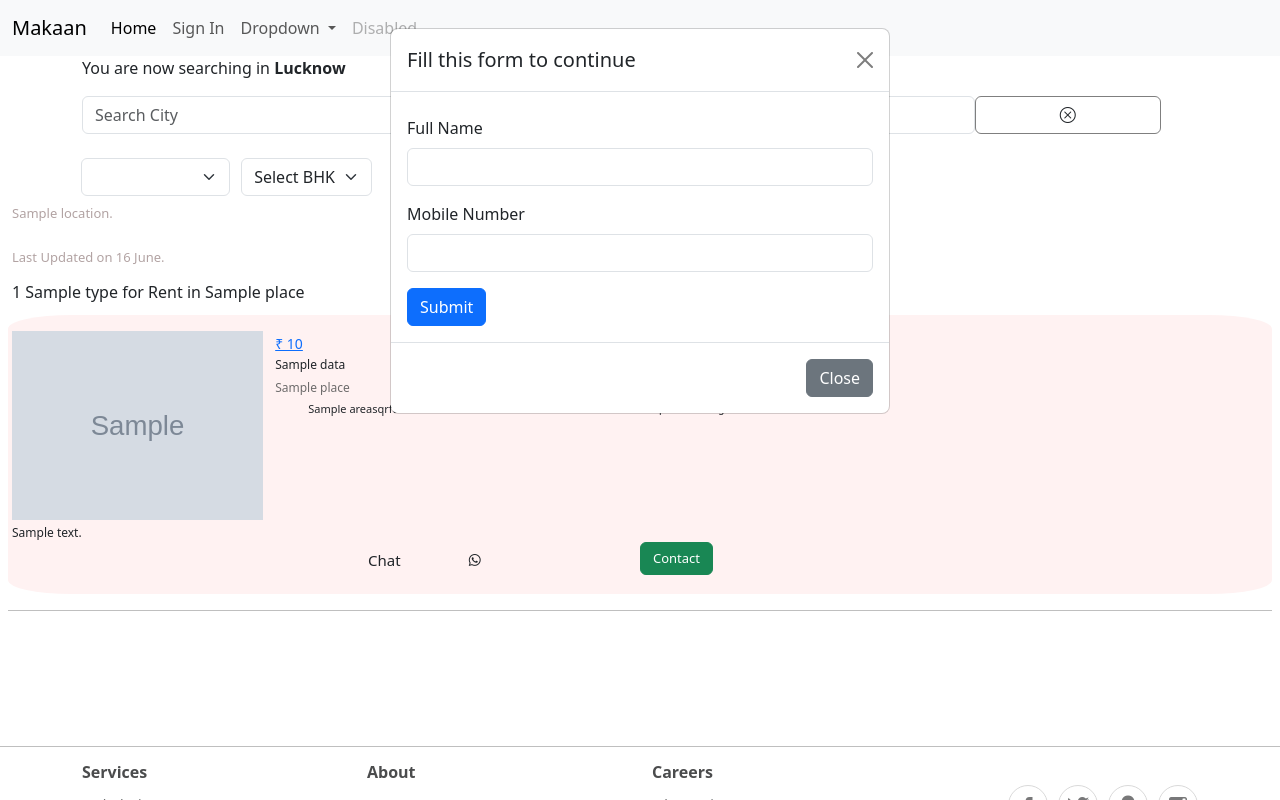
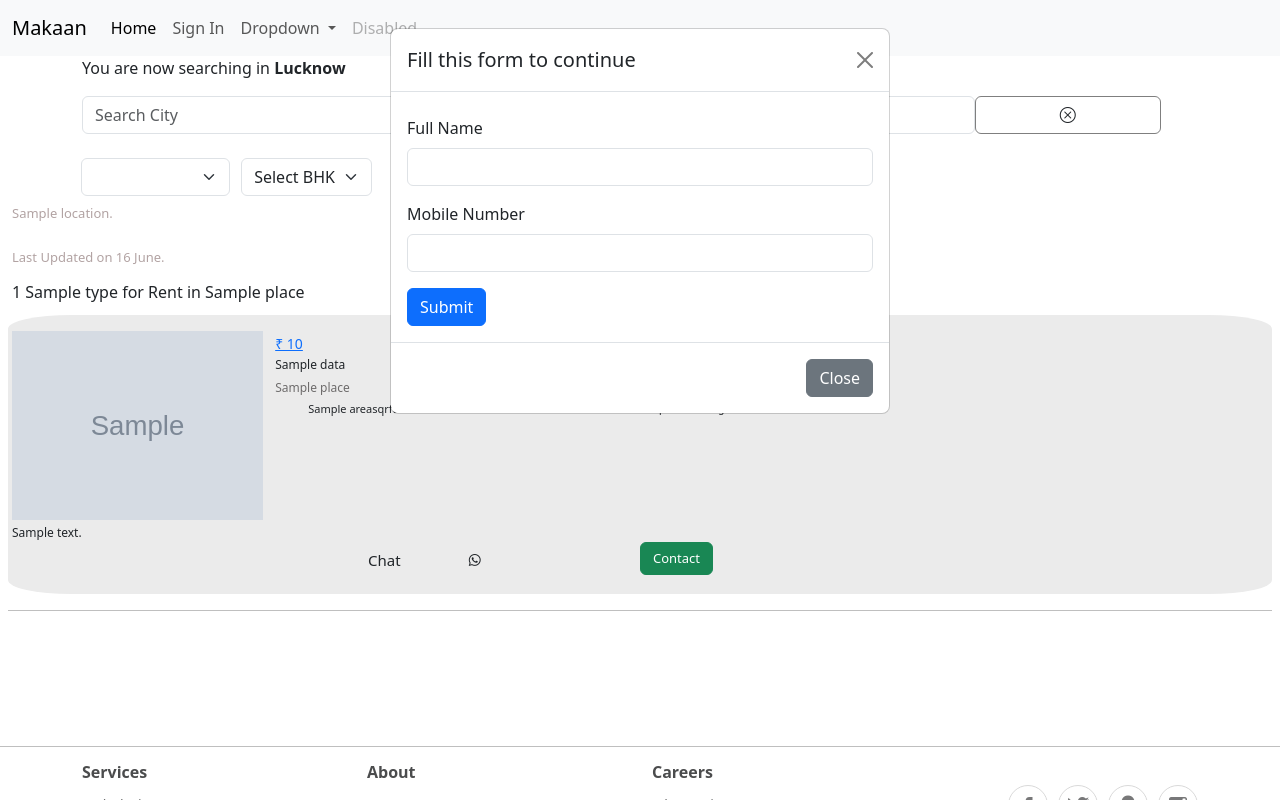
Before and after one commit to abhishek665/makaan, a Django app: template ghar/templates/list-property.html in a window 1280 px wide. Run offline with Django 3.2, Linux system fonts and the light colour scheme; the template is opened without the code that fills it: most values are stand-ins (such as "Sample title", 1, 10 or a date in 2020); grey boxes marked "Sample" are stand-in pictures; some libraries are stand-ins or nearby versions.

Commit message:
changed lp listing page color to light gray

```diff
--- a/ghar/templates/list-property.html
+++ b/ghar/templates/list-property.html
@@ -300,7 +300,7 @@ body {
 }
 .items{
   padding: 16px;
-  background-color: #fff2f2;
+  background-color: #ebebeb;
 }
 .row .mt-1{
   justify-content: center;
```
